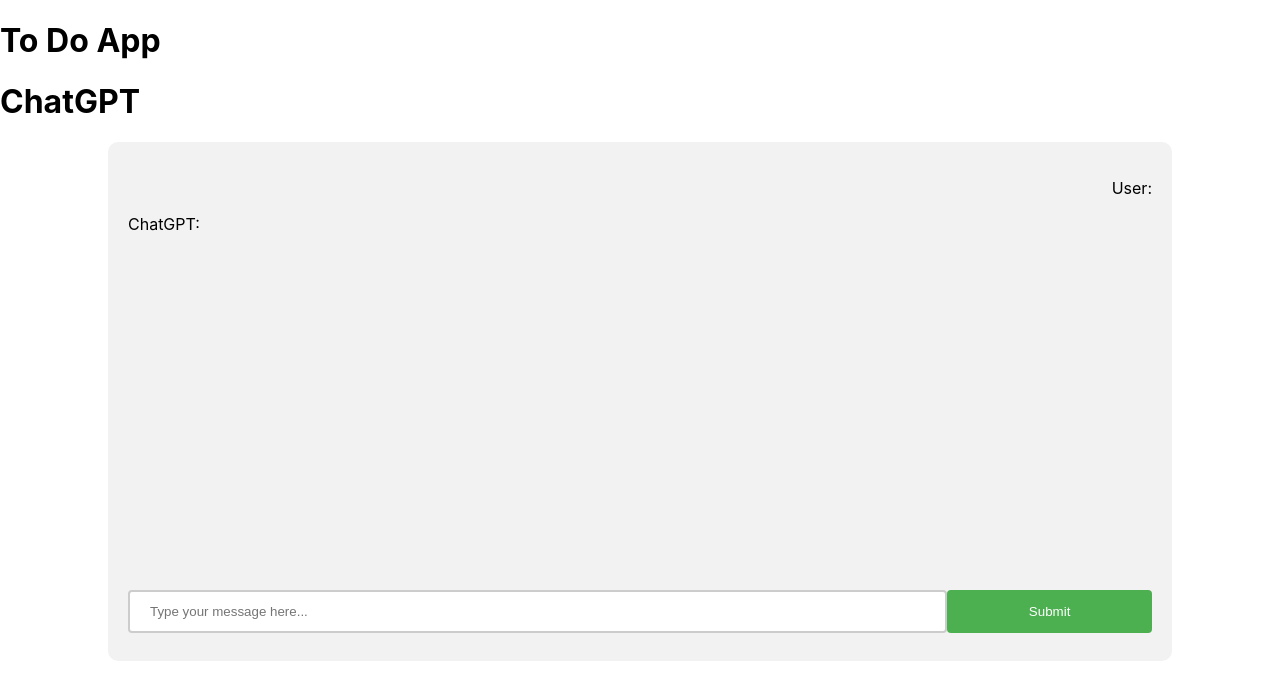
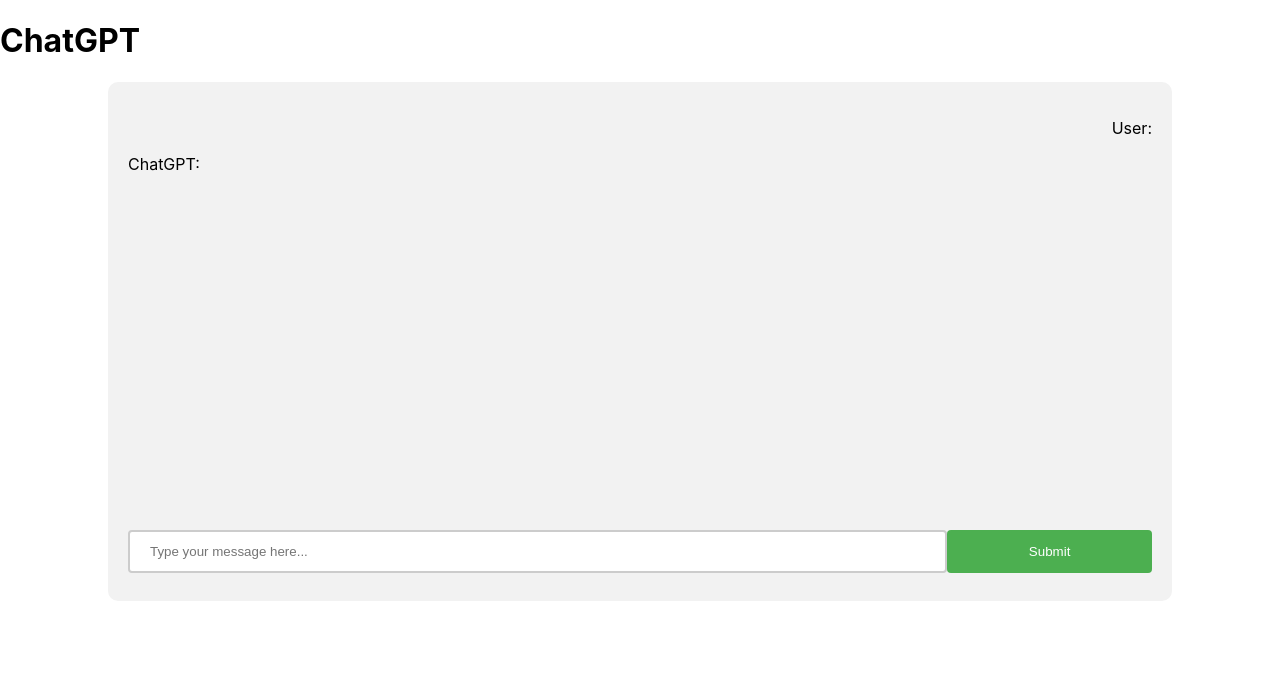
Before and after one commit to moksudahmed/chatgptapp, a React (Create React App) app in the folder client/: page / in a window 1280 px wide. Shown: the top 700 px of the page. Built offline with nearby package versions, Linux system fonts and the light colour scheme.

Commit message:
Update App.js

```diff
--- a/client/src/App.js
+++ b/client/src/App.js
@@ -10,7 +10,6 @@
      render() {
          return (
              <div>
-                <h1>{title}</h1>
                  <ChatGPT />
              </div>
          );
```
